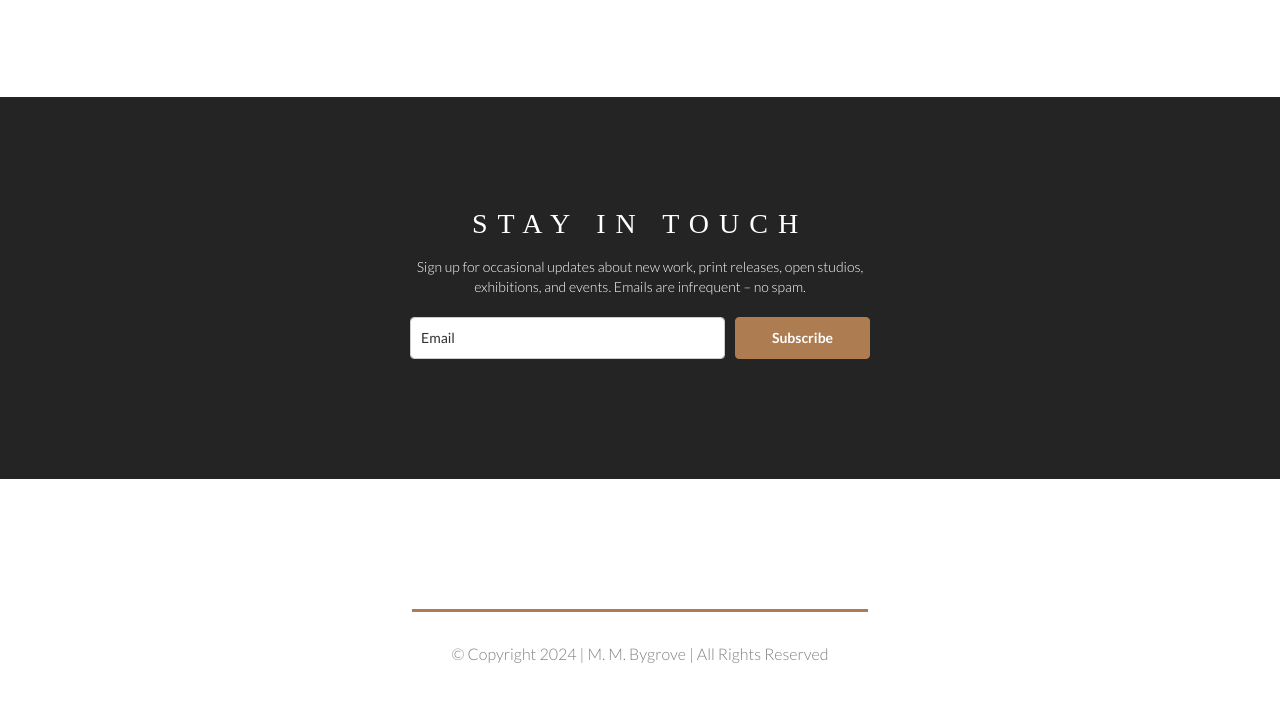
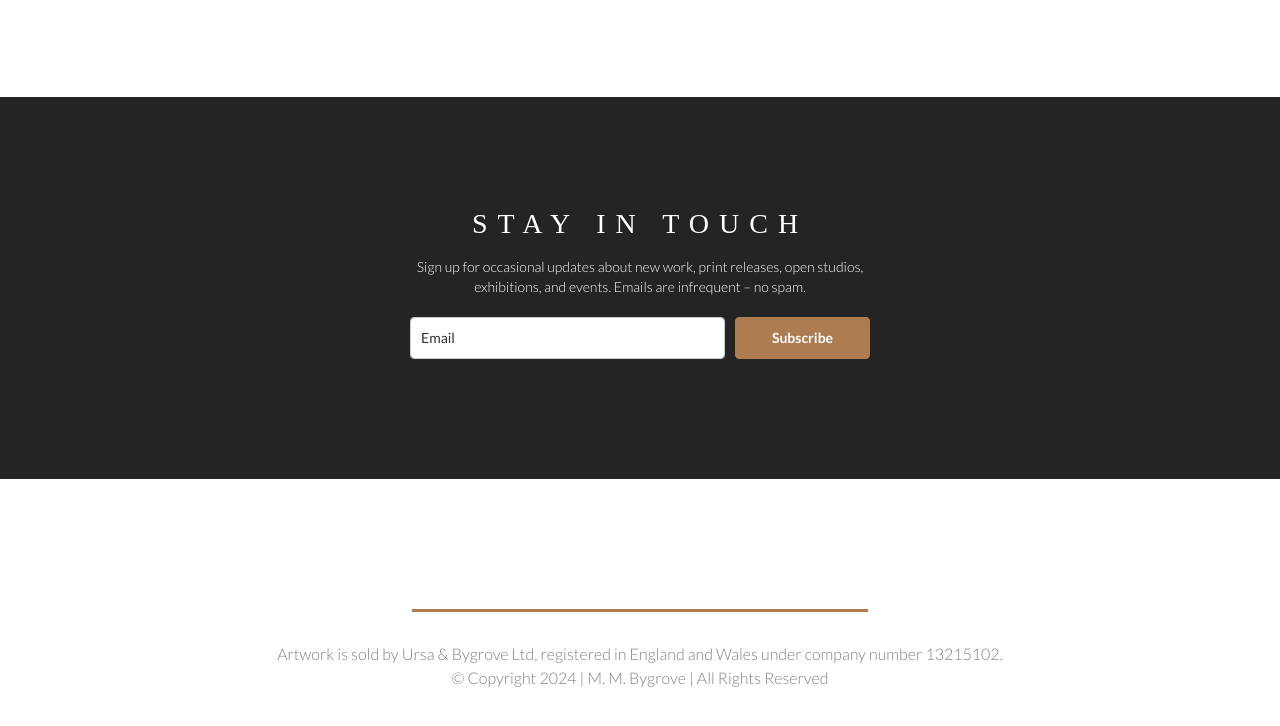
Before and after one commit to bygrove/mmbygrove.com, a plain HTML site: page contact.html in a window 1280 px wide. Shown: the part 999-1725 px from the top of the page. Drawn offline with Linux system fonts and the light colour scheme; no server answers; a web font is replaced by a local one.

Commit message:
Update contact footer with company info

```diff
--- a/contact.html
+++ b/contact.html
@@ -410,6 +410,7 @@
 
             <div class="col-md-12 col-sm-12 text-lg-center col-lg-12">
                 <p class="mx-auto d-block text-center">
+                    Artwork is sold by Ursa &amp; Bygrove Ltd, registered in England and Wales under company number 13215102.<br>
                     © Copyright 2024 | M. M. Bygrove | All Rights Reserved
                 </p>
             </div>
```
